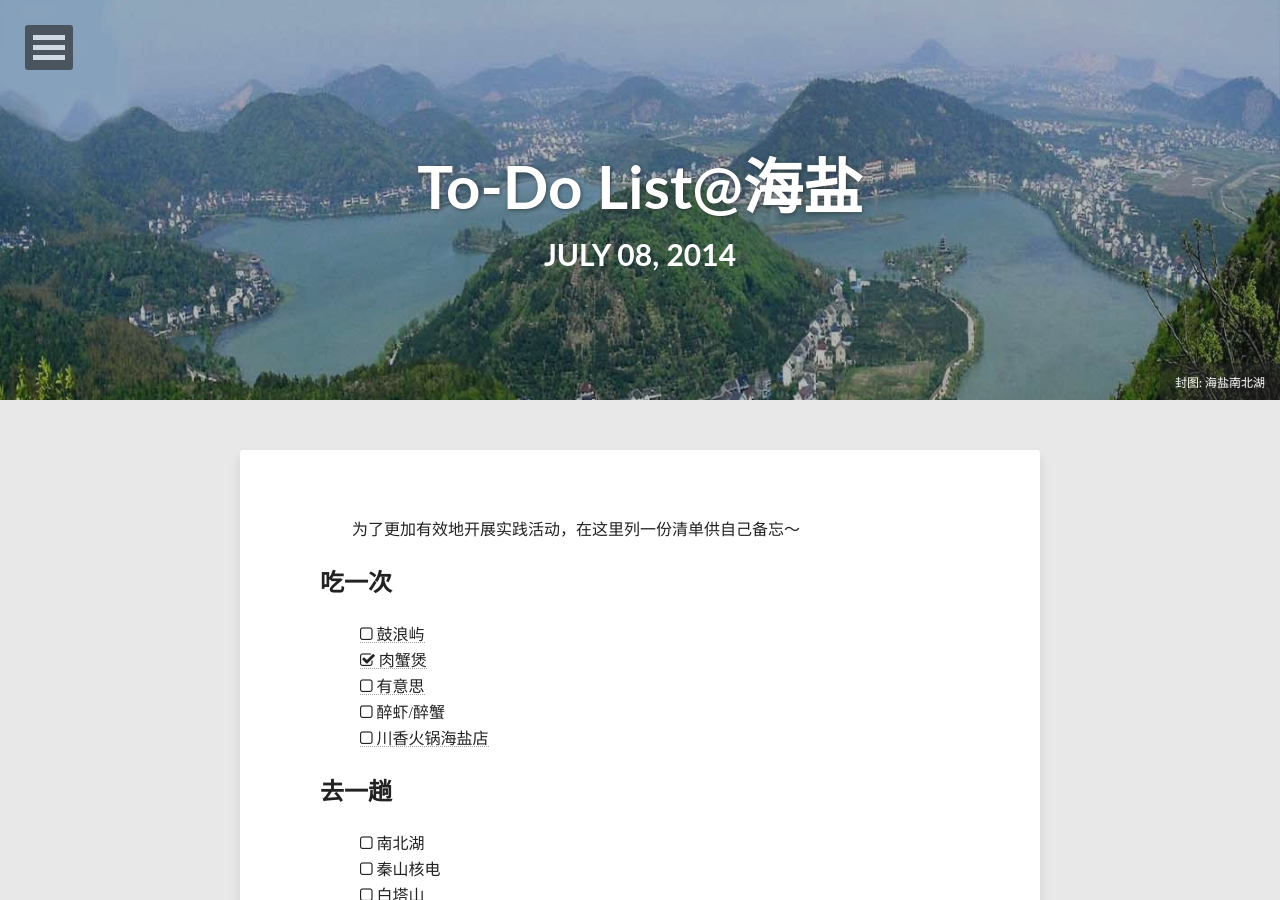
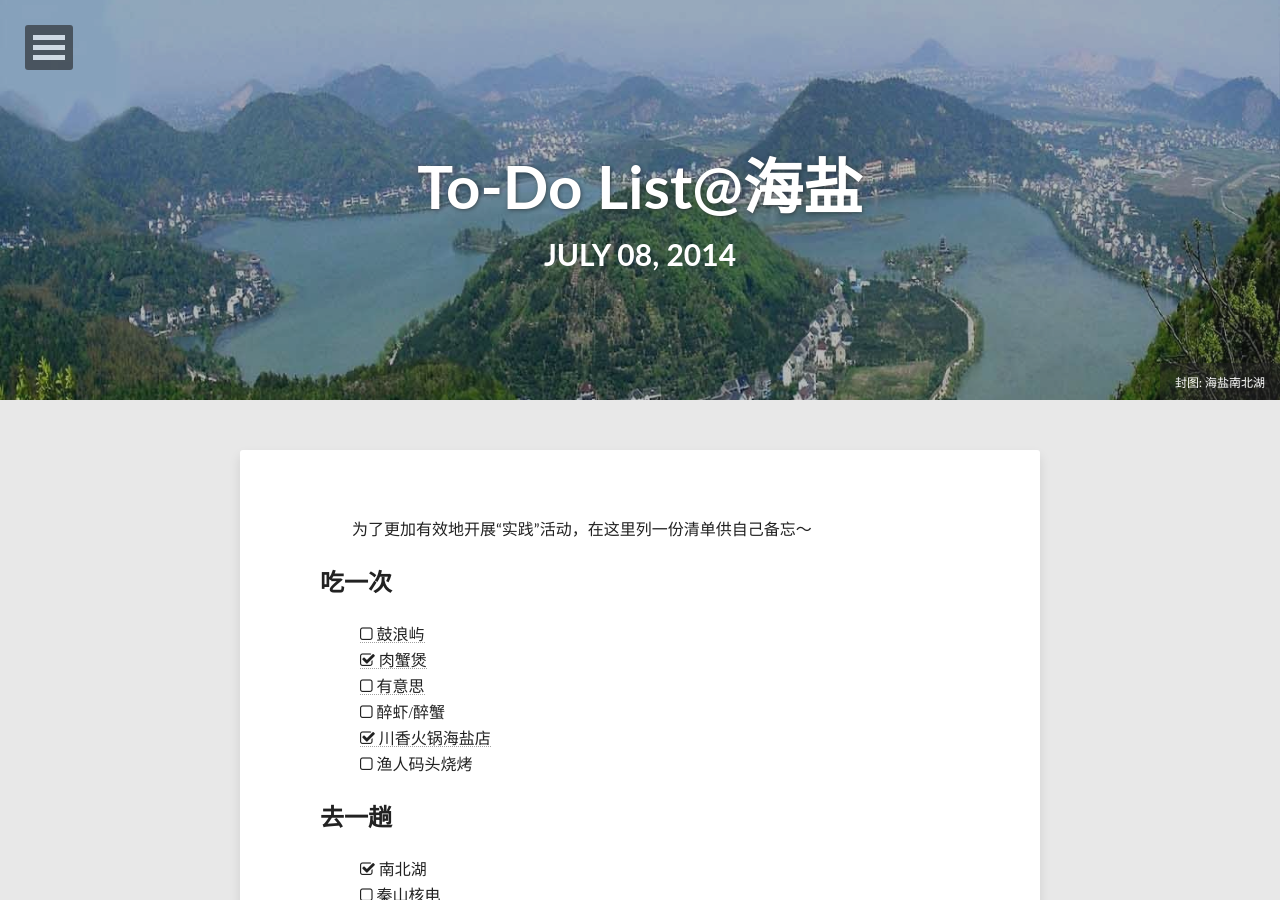
Before and after one commit to alex970448359/site-blog.aiditan.me, a Jekyll site: the page built from _posts/2014-07-08-to-do-list-at-haiyan.md, in a window 1280 px wide and 900 px high. Built offline with Jekyll 4.4.1, drawn with Linux system fonts in a browser that asks for light colours; nearby versions of some CDN libraries; comment, search, counter and statistics services are not loaded.

Commit message:
Update post

```diff
--- a/_posts/2014-07-08-to-do-list-at-haiyan.md
+++ b/_posts/2014-07-08-to-do-list-at-haiyan.md
@@ -15,24 +15,25 @@ share:
   li { list-style-type:none; }
 --></style>
 
-为了更加有效地开展实践活动，在这里列一份清单供自己备忘～
+为了更加有效地开展“实践”活动，在这里列一份清单供自己备忘～
 
 ## 吃一次
 - <a class="fa fa-square-o" target="_blank" href="http://ditu.baidu.com/detail?qt=ninf&uid=c111006bafff2c9a3a04b1eb&wd=&b=%2813463896.09,3549233.51;13464403.59,3549469.01%29&&detail=cater"> 鼓浪屿</a>
 - <a class="fa fa-check-square-o" target="_blank" href="http://www.dianping.com/shop/10612981"> 肉蟹煲</a>
 - <a class="fa fa-square-o" target="_blank" href="http://www.dianping.com/shop/9838117"> 有意思</a>
 - <i class="fa fa-square-o" target="_blank" href="#"> 醉虾/醉蟹</i>
-- <a class="fa fa-square-o" target="_blank" href="http://ditu.baidu.com/detail?qt=ninf&uid=cd9d05dd82aa71af85420ec6&wd=&b=%2813463488.09,3549636.01;13463995.59,3549871.51%29&&detail=cater"> 川香火锅海盐店</a>
+- <a class="fa fa-check-square-o" target="_blank" href="http://ditu.baidu.com/detail?qt=ninf&uid=cd9d05dd82aa71af85420ec6&wd=&b=%2813463488.09,3549636.01;13463995.59,3549871.51%29&&detail=cater"> 川香火锅海盐店</a>
+- <i class="fa fa-square-o" target="_blank" href="#"> 渔人码头烧烤</i>
 
 ## 去一趟
 
-- <i class="fa fa-square-o"> 南北湖</i>
+- <i class="fa fa-check-square-o"> 南北湖</i>
 - <i class="fa fa-square-o"> 秦山核电</i>
 - <i class="fa fa-square-o"> 白塔山</i>
-- <i class="fa fa-square-o"> 绮园</i>
+- <i class="fa fa-minus-square"> 绮园</i>
 - <i class="fa fa-square-o"> 三毛乐园</i>
-- <i class="fa fa-square-o"> 张元济图书馆</i>
-- <i class="fa fa-square-o"> 张乐平纪念馆</i>
+- <i class="fa fa-check-square-o"> 张元济图书馆</i>
+- <i class="fa fa-check-square-o"> 张乐平纪念馆</i>
 - <i class="fa fa-square-o"> 跨海大桥北连接线</i>
 - <i class="fa fa-check-square-o"> 江浙古镇（同里/西塘/乌镇/周庄/...）</i>
 - <i class="fa fa-square-o"> 杭州</i>
```
